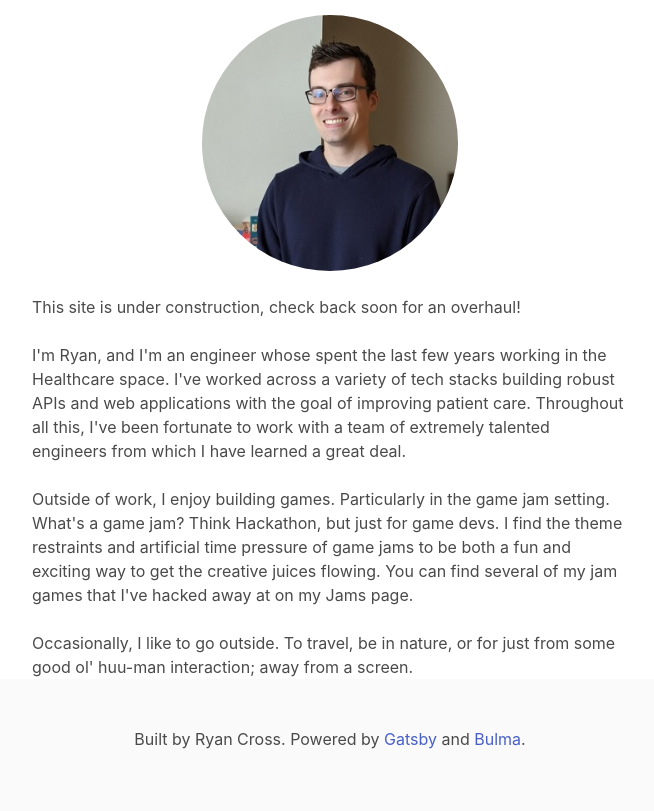
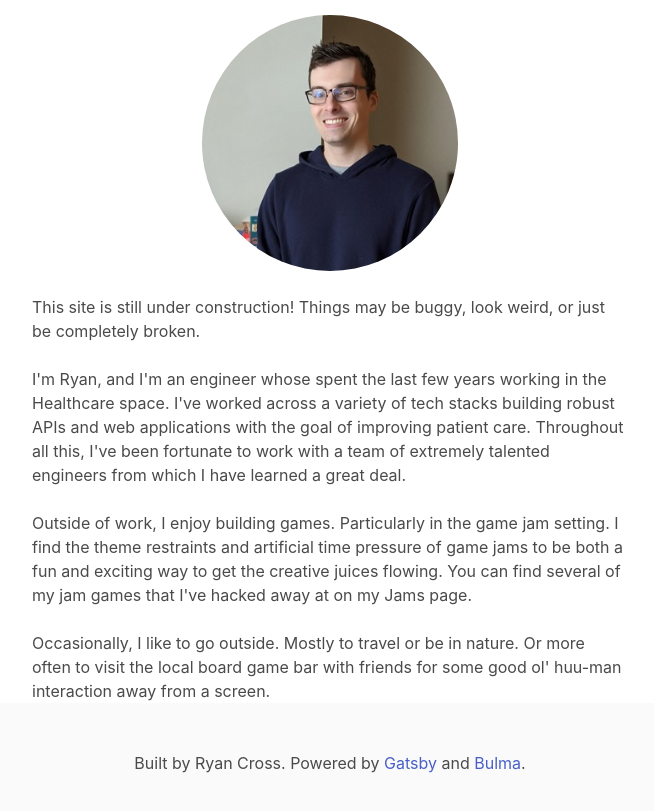
Before and after one commit to RyanCross/ryan-cross-gatsby-site, a Gatsby site: page / in a window 1280 px wide. Shown: the part 863-1674 px from the top of the page, without its empty margins (310-964 px from the left). Built offline with nearby package versions, Linux system fonts and the light colour scheme; Gatsby itself is replaced by a stand-in of ours.

Commit message:
update some of the prose, still working on this

```diff
--- a/src/pages/index.js
+++ b/src/pages/index.js
@@ -15,7 +15,7 @@ const Introduction = () => {
           </div>
         </div>
         <div className="block">
-          <p>This site is under construction, check back soon for an overhaul!</p>
+          <p>This site is still under construction! Things may be buggy, look weird, or just be completely broken.</p>
         </div>
 
         <div className="block">
@@ -26,13 +26,13 @@ const Introduction = () => {
         </div>
         <div className="block">
           <p>
-            Outside of work, I enjoy building games. Particularly in the game jam setting. What's a game jam? Think Hackathon, but just for game devs. I find the theme restraints and artificial time pressure of game jams to be both a fun and exciting way to get the creative juices flowing.
+            Outside of work, I enjoy building games. Particularly in the game jam setting. I find the theme restraints and artificial time pressure of game jams to be both a fun and exciting way to get the creative juices flowing.
             You can find several of my jam games that I've hacked away at on my Jams page.
           </p>
         </div>
         <div className="block">
           <p>
-            Occasionally, I like to go outside. To travel, be in nature, or for just from some good ol' huu-man interaction; away from a screen.
+            Occasionally, I like to go outside. Mostly to travel or be in nature. Or more often to visit the local board game bar with friends for some good ol' huu-man interaction away from a screen.
           </p>
         </div>
     </content>
```
